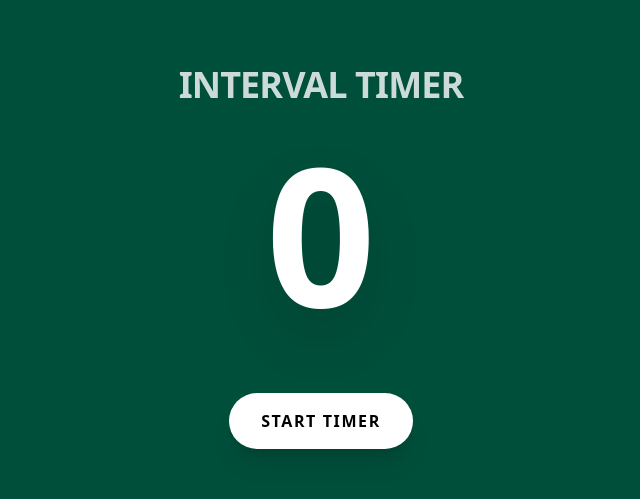
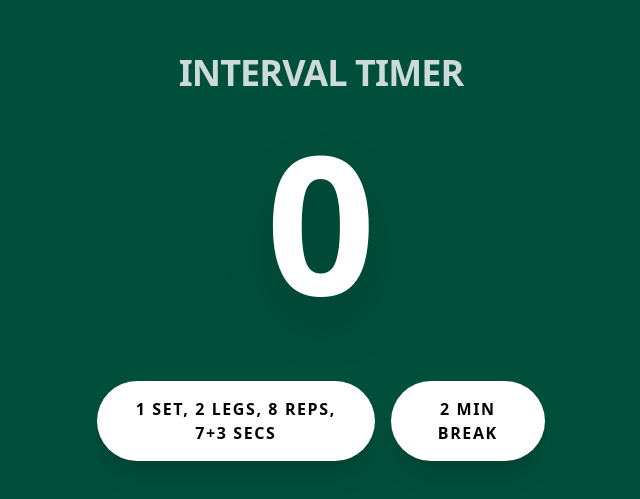
Before and after one commit to Brunni132/interval-timer, a Vue app: page / in a window 1280 px wide. Shown: the part 143-642 px from the top of the page, without its empty margins (319-959 px from the left). Built offline with nearby package versions, Linux system fonts and the light colour scheme; no server answers.

Commit message:
OK should be good for now

```diff
--- a/src/App.vue
+++ b/src/App.vue
@@ -54,23 +54,47 @@ async function generateTTS(text: string): Promise<string | null> {
 }
 
 async function loadAudio() {
-	const words = ['work', 'rest', 'break', 'second leg'];
+  const words = ['work', 'rest', 'break'];
   for (const word of words) {
-		const dataUrl = await generateTTS(word);
+    // Try to get from cache first
+    let dataUrl = localStorage.getItem(`tts_cache_${word}`);
+
+    if (!dataUrl) {
+      // If not in cache, generate new TTS
+      dataUrl = await generateTTS(word);
       if (dataUrl) {
+        try {
+          localStorage.setItem(`tts_cache_${word}`, dataUrl);
+        } catch (e) {
+          console.warn("localStorage quota exceeded, could not cache audio", e);
+        }
+      }
+    }
+
+    if (dataUrl) {
+      try {
         const response = await fetch(dataUrl);
         const arrayBuffer = await response.arrayBuffer();
         const audioBuffer = await audioContext.decodeAudioData(arrayBuffer);
         audioBuffers.value[word] = audioBuffer;
+      } catch (e) {
+        console.error(`Failed to decode audio for ${word}`, e);
+        // If decoding fails, the cache might be corrupted
+        localStorage.removeItem(`tts_cache_${word}`);
+      }
     }
   }
 }
 
 function playSound(name: string) {
   if (audioBuffers.value[name]) {
+		var gainNode = audioContext.createGain()
+		gainNode.gain.value = 10
+		gainNode.connect(audioContext.destination)
+
     const source = audioContext.createBufferSource();
     source.buffer = audioBuffers.value[name];
-		source.connect(audioContext.destination);
+    source.connect(gainNode);
 		source.start();
   } else {
     // Fallback to Web Speech API if Gemini TTS failed or is loading
@@ -86,7 +110,7 @@ function playBeep(frequency = 440, duration = 0.1) {
   osc.type = 'sine';
   osc.frequency.setValueAtTime(frequency, audioContext.currentTime);
 
-	gain.gain.setValueAtTime(0.1, audioContext.currentTime);
+  gain.gain.setValueAtTime(1, audioContext.currentTime);
   gain.gain.exponentialRampToValueAtTime(0.01, audioContext.currentTime + duration);
 
   osc.connect(gain);
@@ -97,9 +121,8 @@ function playBeep(frequency = 440, duration = 0.1) {
 }
 
 // Timer Logic
-function startOrPauseTimer() {
-	if (state.value === TimerState.Idle || state.value === TimerState.Finished) {
-		iterator = stateGenerator()
+function startExercise(generator: Generator<any, void, unknown>) {
+	iterator = generator
 	iterator.next()
 
 	timer.planEvery(1, () => {
@@ -108,10 +131,6 @@ function startOrPauseTimer() {
 		if (iterator.next().done) timer.cancel()
 
 	}, false)
-
-	} else {
-		isPaused.value = !isPaused.value;
-	}
 }
 
 function resetUi() {
@@ -142,7 +161,7 @@ function *oneLeg() {
 		bgColor.value = 'bg-red-500'
 		stateLabel.value = `Work (Round ${currentRound}/${totalRounds})`
 		playSound('work')
-		yield* reps(6, true)
+		yield* reps(7, true)
 
 		if (currentRound < totalRounds) {
 			state.value = TimerState.Rest
@@ -154,11 +173,24 @@ function *oneLeg() {
 	}
 }
 
-function *stateGenerator() {
+function *generatorBreak120() {
+	state.value = TimerState.Break
+	stateLabel.value = 'Break'
+	bgColor.value = 'bg-purple-600'
+	playSound('break')
+	yield* reps(120, true)
+
+	state.value = TimerState.Finished
+	stateLabel.value = 'Finished!'
+	bgColor.value = 'bg-zinc-900'
+	yield* reps(0, false)
+}
+
+function *generatorExercise1() {
 	state.value = TimerState.Prepare
 	bgColor.value = 'bg-sky-400'
 	stateLabel.value = 'Prepare'
-	yield* reps(7, true)
+	yield* reps(2, true)
 
 	yield* oneLeg()
 
@@ -210,14 +242,29 @@ onUnmounted(() => {
 
 			<div class="pt-8 flex justify-center gap-4">
 				<button
-					@click="startOrPauseTimer"
-					class="px-8 py-4 bg-white text-black font-bold rounded-full hover:scale-105 active:scale-95 transition-transform shadow-xl uppercase tracking-widest"
-				>
-					{{ state === TimerState.Idle || state === TimerState.Finished ? 'Start Timer' : (isPaused ? 'Resume' : 'Pause') }}
+					v-if="state === TimerState.Idle || state === TimerState.Finished"
+					@click="startExercise(generatorExercise1())"
+					class="px-8 py-4 bg-white text-black font-bold rounded-full hover:scale-105 active:scale-95 transition-transform shadow-xl uppercase tracking-widest">
+					1 set, 2 legs, 8 reps, 7+3 secs
 				</button>
 
 				<button
-					v-if="state !== TimerState.Idle"
+					v-if="state === TimerState.Idle || state === TimerState.Finished"
+					@click="startExercise(generatorBreak120())"
+					class="px-8 py-4 bg-white text-black font-bold rounded-full hover:scale-105 active:scale-95 transition-transform shadow-xl uppercase tracking-widest">
+					2 min break
+				</button>
+
+				<button
+					v-if="state !== TimerState.Idle && state !== TimerState.Finished"
+					@click="isPaused = !isPaused"
+					class="px-8 py-4 bg-white text-black font-bold rounded-full hover:scale-105 active:scale-95 transition-transform shadow-xl uppercase tracking-widest"
+				>
+					{{ isPaused ? 'Resume' : 'Pause' }}
+				</button>
+
+				<button
+					v-if="state !== TimerState.Idle && state !== TimerState.Finished"
 					@click="resetUi()"
 					class="px-8 py-4 border-2 border-white/30 text-white font-bold rounded-full hover:bg-white/10 transition-colors uppercase tracking-widest"
 				>
```
Lines whose indentation alone changed are shown as unchanged.
